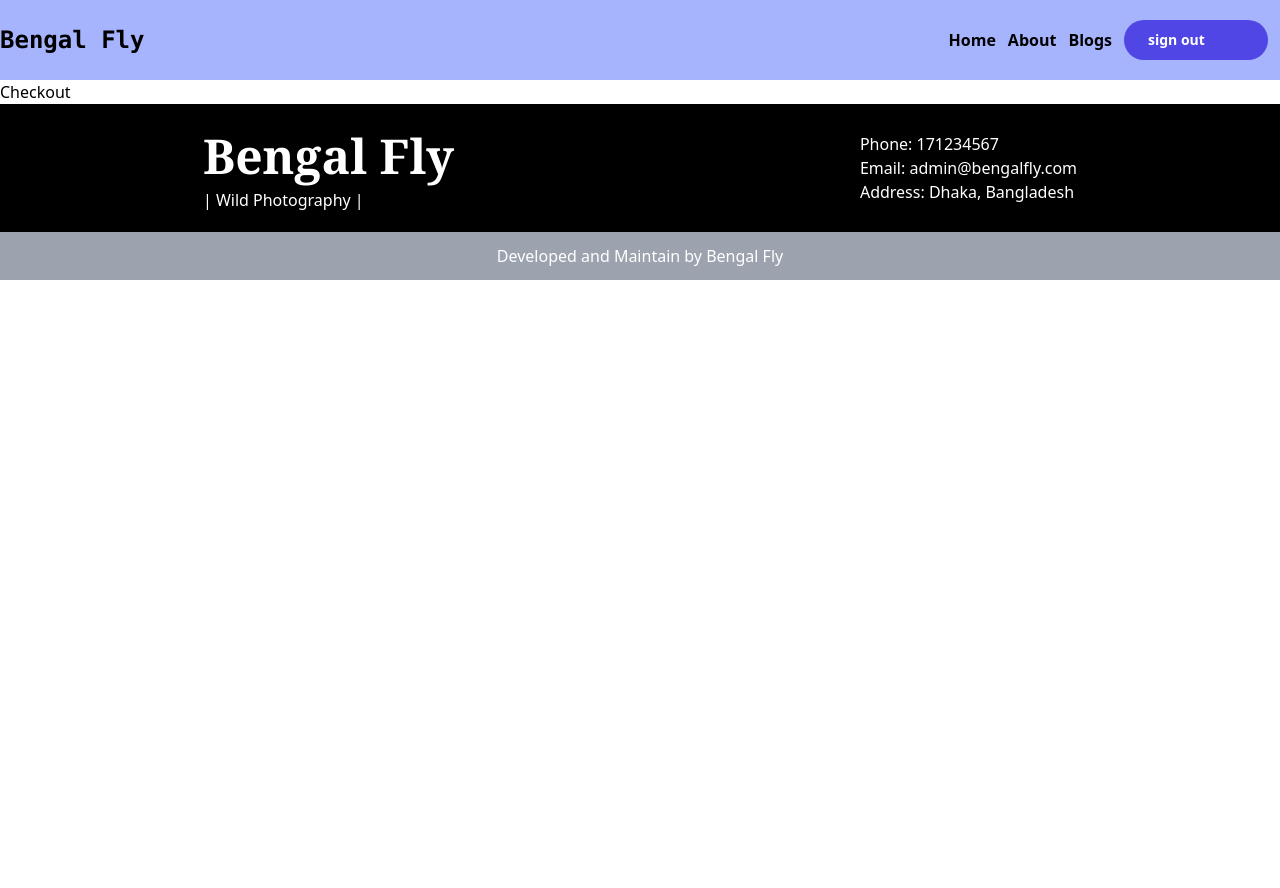
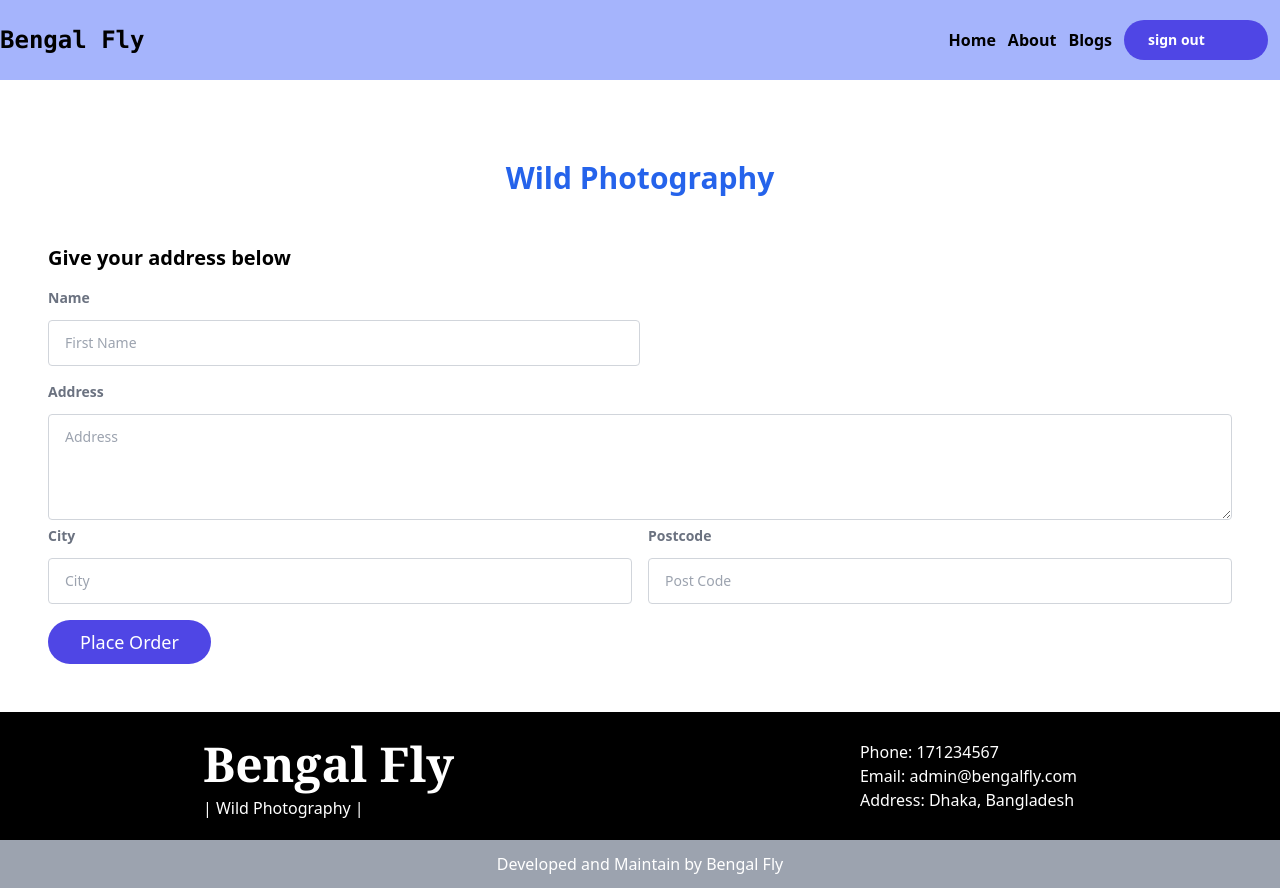
Before and after one commit to tjrimon/wild-photography, a React (Create React App) app: page /checkout in a window 1280 px wide. Before the commit the page ends 800 px from the top, so only its background shows below. Built offline with nearby package versions, Linux system fonts and the light colour scheme; no server answers; sample sign-in values are in the browser's storage.

Commit message:
checkout page design

```diff
--- a/src/components/Pages/Checkout.js
+++ b/src/components/Pages/Checkout.js
@@ -3,7 +3,57 @@ import React from 'react';
 const Checkout = () => {
     return (
         <div>
-            Checkout
+            <div className="mt-20">
+                <h1 className="flex items-center justify-center font-bold text-blue-600 text-3xl">Wild Photography
+                </h1>
+            </div>
+            <div className="container p-12 mx-auto">
+                <div className="flex flex-col w-full px-0 mx-auto md:flex-row">
+                    <div className="flex flex-col md:w-full">
+                        <h2 className="mb-4 font-bold md:text-xl text-heading ">Give your address below
+                        </h2>
+                        <div className="justify-center w-full mx-auto" >
+                            <div className="">
+                                <div className="space-x-0 lg:flex lg:space-x-4">
+                                    <div className="w-full lg:w-1/2">
+                                        <label for="firstName" className="block mb-3 text-sm font-semibold text-gray-500">Name</label>
+                                        <input name="firstName" type="text" placeholder="First Name"
+                                            className="w-full px-4 py-3 text-sm border border-gray-300 rounded lg:text-sm focus:outline-none focus:ring-1 focus:ring-blue-600" />
+                                    </div>
+                                </div>
+
+                                <div className="mt-4">
+                                    <div className="w-full">
+                                        <label for="Address"
+                                            className="block mb-3 text-sm font-semibold text-gray-500">Address</label>
+                                        <textarea
+                                            className="w-full px-4 py-3 text-xs border border-gray-300 rounded lg:text-sm focus:outline-none focus:ring-1 focus:ring-blue-600"
+                                            name="Address" cols="20" rows="4" placeholder="Address"></textarea>
+                                    </div>
+                                </div>
+                                <div className="space-x-0 lg:flex lg:space-x-4">
+                                    <div className="w-full lg:w-1/2">
+                                        <label for="city"
+                                            className="block mb-3 text-sm font-semibold text-gray-500">City</label>
+                                        <input name="city" type="text" placeholder="City"
+                                            className="w-full px-4 py-3 text-sm border border-gray-300 rounded lg:text-sm focus:outline-none focus:ring-1 focus:ring-blue-600" />
+                                    </div>
+                                    <div className="w-full lg:w-1/2 ">
+                                        <label for="postcode" className="block mb-3 text-sm font-semibold text-gray-500">
+                                            Postcode</label>
+                                        <input name="postcode" type="text" placeholder="Post Code"
+                                            className="w-full px-4 py-3 text-sm border border-gray-300 rounded lg:text-sm focus:outline-none focus:ring-1 focus:ring-blue-600" />
+                                    </div>
+                                </div>
+                                <div className="mt-4">
+                                    <button
+                                        className="text-lg bg-indigo-600 text-white py-2 px-8 rounded-full">Place Order</button>
+                                </div>
+                            </div>
+                        </div>
+                    </div>
+                </div>
+            </div>
         </div>
     );
 };
```
